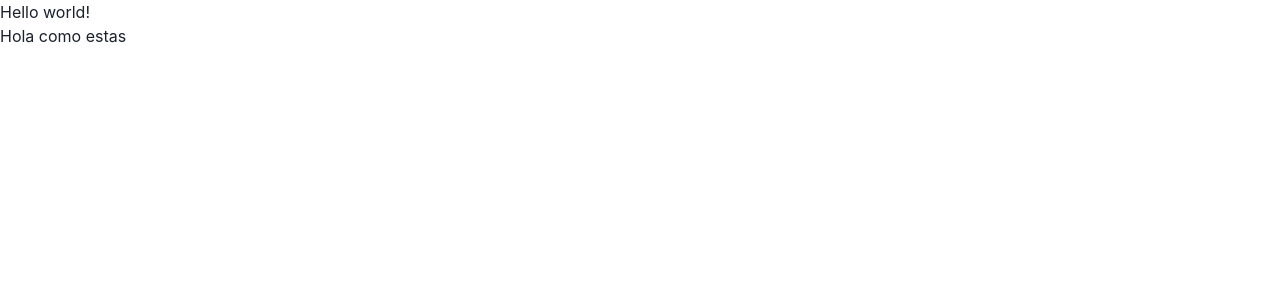
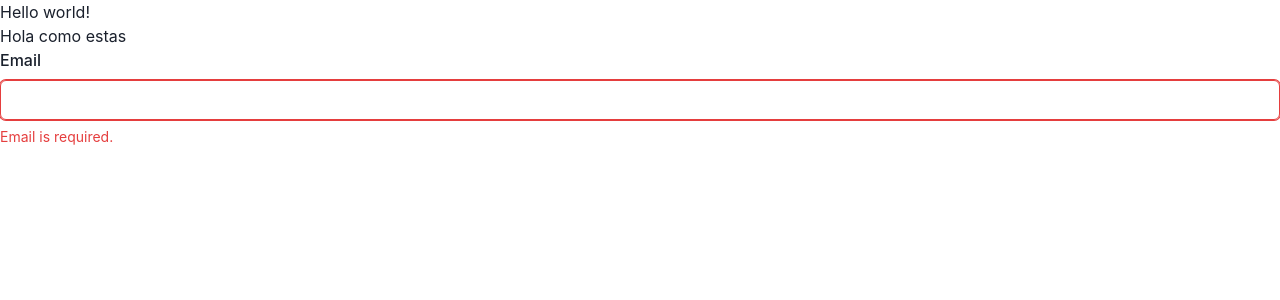
Before and after one commit to Kzoeps/chakra-formik, a React (Vite) app: page / in a window 1280 px wide. Shown: the top 300 px of the page. Built offline with nearby package versions, Linux system fonts and the light colour scheme.

Commit message:
:sparkles: (simple-field) create simplefield componennt

```diff
--- a/src/app.tsx
+++ b/src/app.tsx
@@ -1,9 +1,11 @@
 import React from "react";
 import {ChakraProvider} from '@chakra-ui/react';
+import SimpleField from './simple-field';
 
 export function App() {
   return <ChakraProvider>
 	  <h1>Hello world!</h1>
 	  <h1>Hola como estas</h1>
+	  <SimpleField/>
   </ChakraProvider>;
 }
--- /dev/null
+++ b/src/simple-field/index.tsx
@@ -0,0 +1,30 @@
+import {FormControl, FormErrorMessage, FormHelperText, FormLabel, Input} from '@chakra-ui/react';
+import React, {useState} from 'react';
+
+function SimpleField() {
+	const [input, setInput] = useState('')
+
+	const handleInputChange = (e: any) => setInput(e.target.value)
+
+	const isError = input === ''
+
+	return (
+		<FormControl isInvalid={isError}>
+			<FormLabel htmlFor='email'>Email</FormLabel>
+			<Input
+				id='email'
+				type='email'
+				value={input}
+				onChange={handleInputChange}
+			/>
+			{!isError ? (
+				<FormHelperText>
+					Enter the email you'd like to receive the newsletter on.
+				</FormHelperText>
+			) : (
+				<FormErrorMessage>Email is required.</FormErrorMessage>
+			)}
+		</FormControl>
+	)
+}
+export default SimpleField;
```
